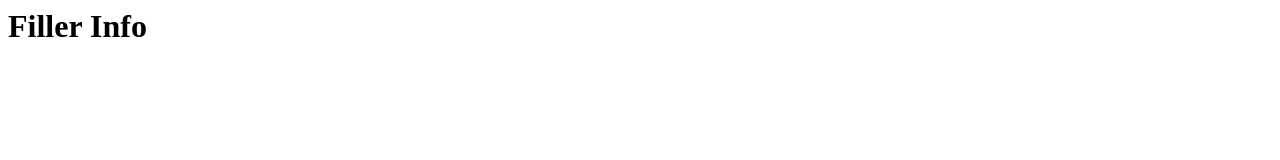
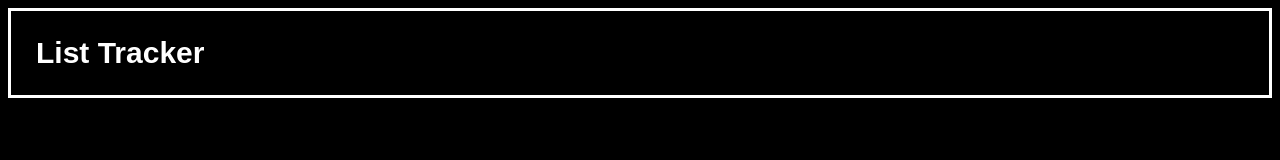
Before and after one commit to TheeLimitlessPower/ListTracker, a plain HTML site: page index.html in a window 1280 px wide. Drawn offline with Linux system fonts and the light colour scheme.

Commit message:
created initial header

```diff
--- a/index.html
+++ b/index.html
@@ -2,15 +2,28 @@
 
 <html>
     <head>
+        <script> scr="js/mainScript.js"</script>
+        <style>
+            h1 {
+                font-family:sans-serif;
+                font-variant:small-cap;
+                color:white;
+                font-size:30px;
 
+                border-style:solid; border-color:white;
+                box-sizing:border-box;
+                padding: 25px;
+
+            }
+            body {background-color:black}
+        </style>
     </head>
 
     <body>
         <h1>
-            Filler Info
+            List Tracker
         </h1>
     </body>
 
 
-
     </html>
```
